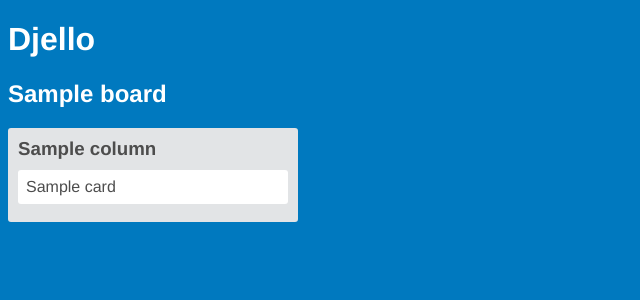
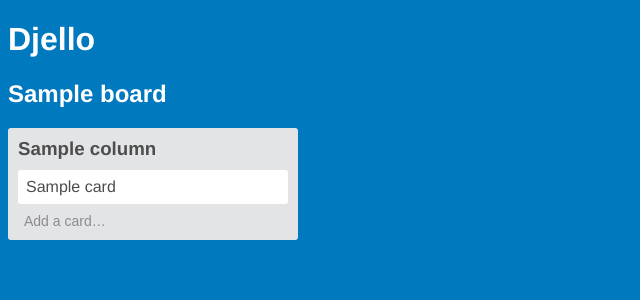
Before and after one commit to commoncode/djello, a Django app: page / in a window 1280 px wide. Shown: the top 300 px of the page, without its empty margins (0-640 px from the left). Run offline with Django 3.2, Linux system fonts and the light colour scheme; tables that the repository leaves empty hold one stand-in row (values such as "Sample post"); some libraries are stand-ins or nearby versions.

Commit message:
Added ability to add new cards

```diff
--- a/kanban/templates/kanban/base.html
+++ b/kanban/templates/kanban/base.html
@@ -8,6 +8,9 @@
  <title>djello</title>
  <script src="//bensmithett.github.io/dragster/lib/dragster.js"></script>
  <style>
+ .no-display {
+  display: none !important;
+ }
  body {
   font-family: 'helvetica neue', sans-serif;
   color: white;
@@ -27,13 +30,36 @@
  .column > h3 {
   margin: 0 0 10px 0;
  }
- .card {
+ .card, .new-card {
   display: block;
   background-color: white;
   border-radius: 3px;
   padding: 8px;
   margin-bottom: 8px;
+ }
+ .card {
   cursor: -webkit-grab;
+ }
+ .new-card {
+  border: none;
+  resize: none;
+  width: 100%;
+  box-sizing: border-box;
+ }
+ .show-new-card {
+  color: #8c8c8c;
+  font-size: 14px;
+  background: none;
+  border: none;
+  display: block;
+  text-align: left;
+  cursor: pointer;
+  width: 100%;
+ }
+ .show-new-card:hover {
+  color: #4d4d4d;
+  background-color: #cdd2d4;
+  text-decoration: underline;
  }
  .moving-card {
   cursor: -webkit-grabbing;
@@ -58,6 +84,13 @@
    {% for card in column.cards.all %}
    <a class="card" draggable="true" data-card-id="{{ card.id }}">{{ card.title }}</a>
    {% endfor %}
+
+   <form action="/new-card/" method="POST">
+    {% csrf_token %}
+    <input type="hidden" name="column_id" value="{{ column.id }}" />
+    <input type="text" name="title" class="new-card no-display" data-column-id="{{ column.id }}" />
+   </form>
+   <button class="show-new-card" data-column-id="{{ column.id }}">Add a card…</button>
   </div>
   {% endfor %}
  </div>
@@ -79,6 +112,15 @@
    return cookies;
   }
   const cookies = parse_cookies();
+
+  for (button of document.getElementsByClassName('show-new-card')) {
+   button.addEventListener('click', e => {
+    const newCard = document.querySelector('.new-card[data-column-id="' + e.currentTarget.dataset.columnId + '"]');
+    newCard.classList.remove('no-display');
+    e.currentTarget.classList.add('no-display');
+    newCard.focus();
+   });
+  }
 
   for (card of document.getElementsByClassName('card')) {
    card.addEventListener('dragstart', e => {
--- a/kanban/urls.py
+++ b/kanban/urls.py
@@ -1,8 +1,9 @@
 from django.conf.urls import url
 
-from .views import drop, index
+from .views import drop, index, new_card
 
 urlpatterns = [
+    url(r'^new-card/$', new_card),
     url(r'^drop/$', drop),
     url(r'^$', index),
 ]
--- a/kanban/views.py
+++ b/kanban/views.py
@@ -1,7 +1,7 @@
 import json
 
 from django.http import HttpResponse
-from django.shortcuts import render
+from django.shortcuts import redirect, render
 from django.views.decorators.csrf import ensure_csrf_cookie
 
 from .models import Board, Card, Column
@@ -14,6 +14,14 @@ def index(request):
     })
 
 
+def new_card(request):
+    column_id = int(request.POST.get('column_id'))
+    title = request.POST.get('title')
+    assert title and column_id
+    Card.objects.create(title=title, column_id=column_id)
+    return redirect('/')
+
+
 def drop(request):
     payload = json.loads(request.body)
     card_id = int(payload.get('card_id'))
```
